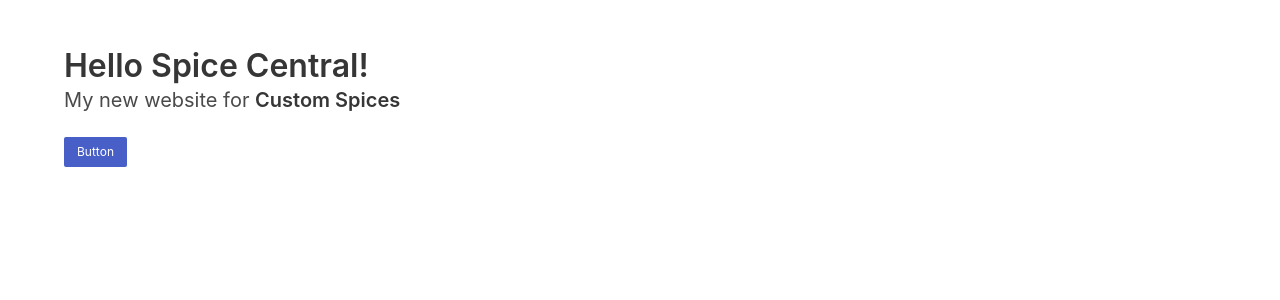
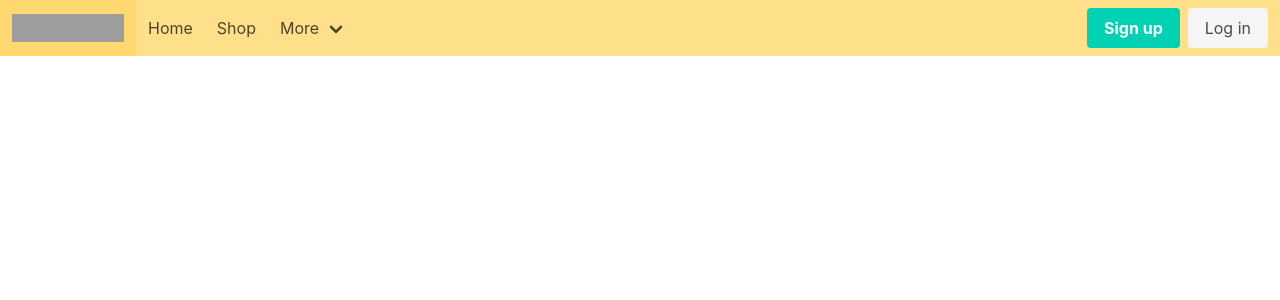
Before and after one commit to afitzer/Spice-Central, a Django app: page /spices/ in a window 1280 px wide. Shown: the top 300 px of the page. Run offline with Django 4.2, Linux system fonts and the light colour scheme; grey boxes are pictures that could not be loaded.

Commit message:
Updated the index with a nav bar

```diff
--- a/spices/templates/spices/index.html
+++ b/spices/templates/spices/index.html
@@ -9,17 +9,66 @@
     </head>
 
     <body>
-        <section class="section">
-            <div class="container">
-                <h1 class="title">
-                    Hello Spice Central!
-                </h1>
-                <p class="subtitle">
-                    My new website for <strong>Custom Spices</strong>
-                </p>
-                <button class="button is-link is-small">Button</button>
+        <nav class="navbar is-warning" role="navigation" aria-label="main navigation">
+            <div class="navbar-brand">
+                <a class="navbar-item" href="#">
+                    <img src="https://bulma.io/images/bulma-logo.png" width="112" height="28">
+                </a>
+
+                <a role="button" class="navbar-burger" aria-label="menu" aria-expanded="false" data-target="navbarBasicExample">
+                    <span aria-hidden="true"></span>
+                    <span aria-hidden="true"></span>
+                    <span aria-hidden="true"></span>
+                </a>
             </div>
-        </section>
+
+            <div id="navbarBasicExample" class="navbar-menu">
+                <div class="navbar-start">
+                    <a class="navbar-item">
+                        Home
+                    </a>
+
+                    <a class="navbar-item">
+                        Shop
+                    </a>
+
+                    <div class="navbar-item has-dropdown is-hoverable">
+                        <a class="navbar-link">
+                            More
+                        </a>
+
+                        <div class="navbar-dropdown">
+                            <a class="navbar-item">
+                                About
+                            </a>
+                            <a class="navbar-item">
+                                Jobs
+                            </a>
+                            <a class="navbar-item">
+                                Contact
+                            </a>
+                            <hr class="navbar-divider">
+                            <a class="navbar-item">
+                                Report an issue
+                            </a>
+                        </div>
+                    </div>
+                </div>
+
+                <div class="navbar-end">
+                    <div class="navbar-item">
+                        <div class="buttons">
+                            <a class="button is-primary">
+                                <strong>Sign up</strong>
+                            </a>
+                            <a class="button is-light">
+                                Log in
+                            </a>
+                        </div>
+                    </div>
+                </div>
+            </div>
+        </nav>
     </body>
 
 </html>
```
